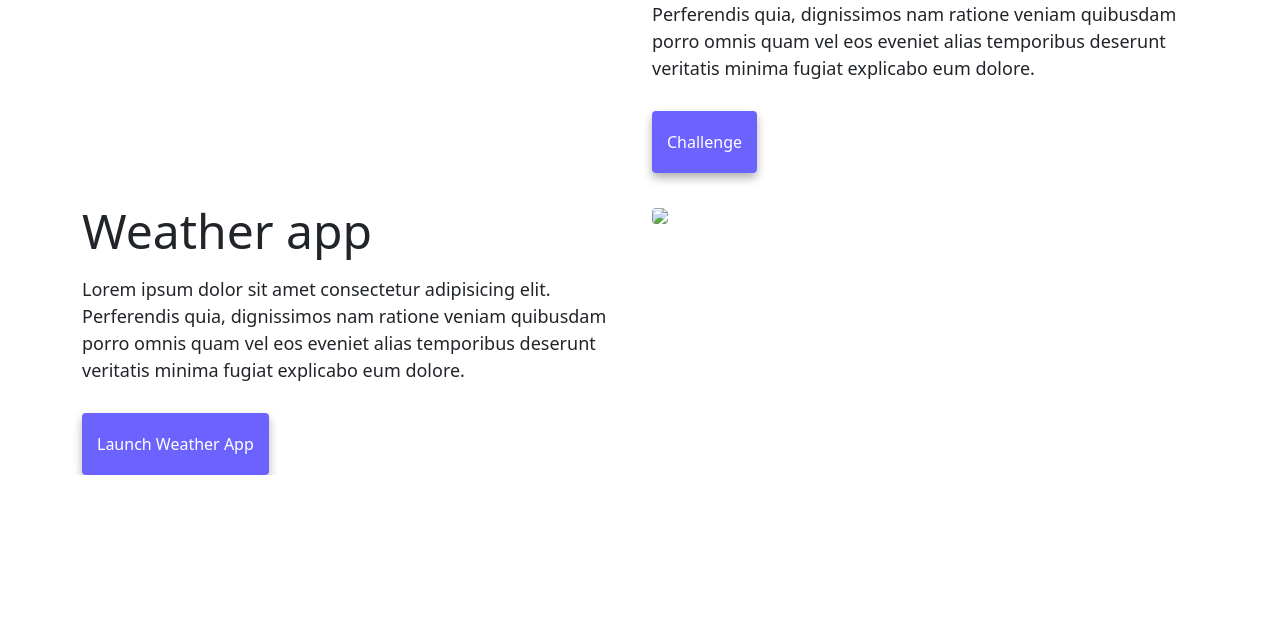
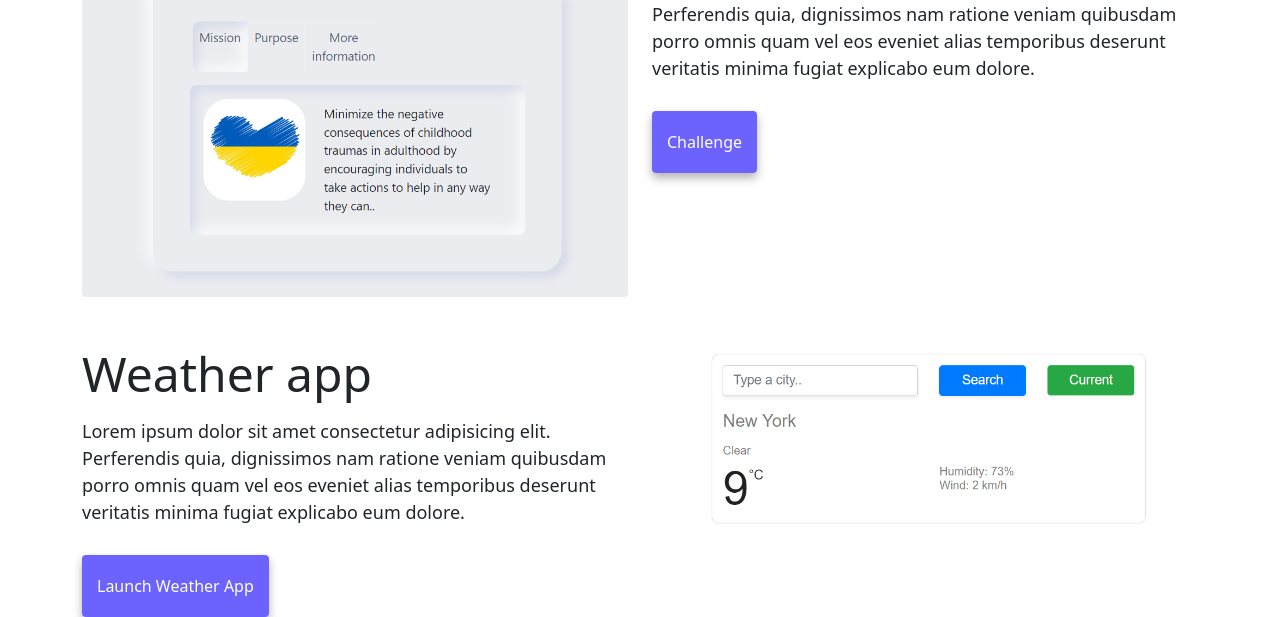
Before and after one commit to LianaHirol/Portfolio, a website: page index.html in a window 1280 px wide. Shown: the part 595-1212 px from the top of the page. Before the commit the page ends 1070 px from the top, so only its background shows below. Drawn offline with nearby package versions, Linux system fonts and the light colour scheme.

Commit message:
Update index.html

```diff
--- a/index.html
+++ b/index.html
@@ -60,7 +60,7 @@
     <div class="container">
       <div class="row">
         <div class="col-6">
-          <img src="images/challenge.png" class="img-fluid rounded" />
+          <img src="challenge.png" class="img-fluid rounded" />
         </div>
         <div class="col-6">
           <h2 class="mb-3">Challenge</h2>
@@ -89,7 +89,7 @@
           </div>
         </div>
         <div class="col-6">
-          <img src="images/weather.png" class="img-fluid rounded" />
+          <img src="weather.png" class="img-fluid rounded" />
         </div>
       </div>
           </div>
```
